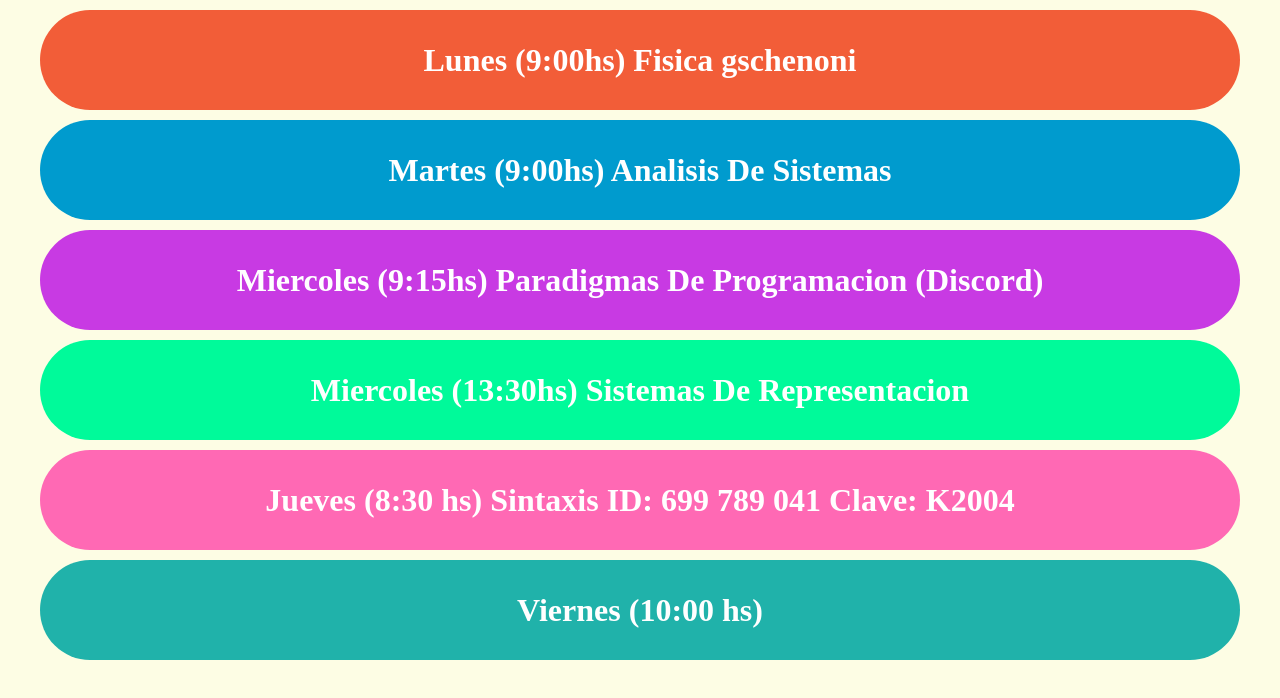
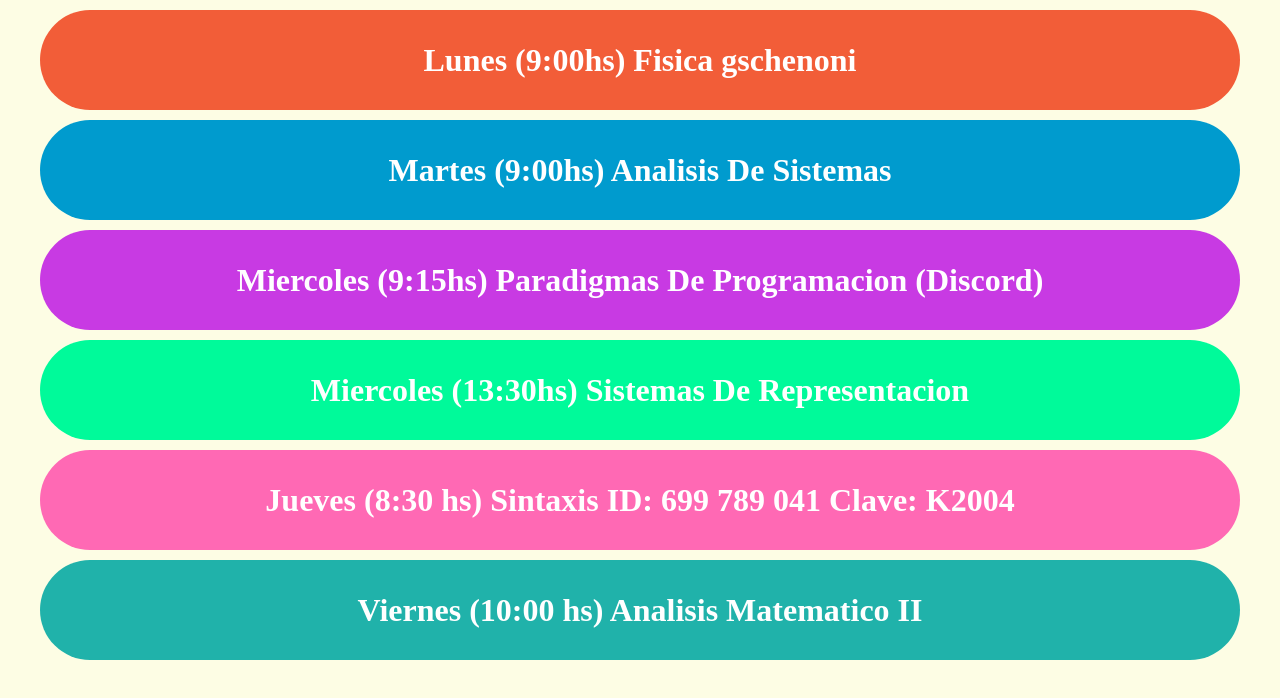
Before and after one commit to cailloup/Av, a plain HTML site: page Index.html in a window 1280 px wide. Drawn offline with Linux system fonts and the light colour scheme.

Commit message:
Update Index.html

```diff
--- a/Index.html
+++ b/Index.html
@@ -42,7 +42,7 @@
 
 			<div id="AMII" class="Materia" onclick=location.href="https://meet.google.com/yrf-rced-shr">
 
-					<h1 class="titulo">Viernes (10:00 hs)</h1>
+					<h1 class="titulo">Viernes (10:00 hs) Analisis Matematico II</h1>
 
 			</div>
 
```
